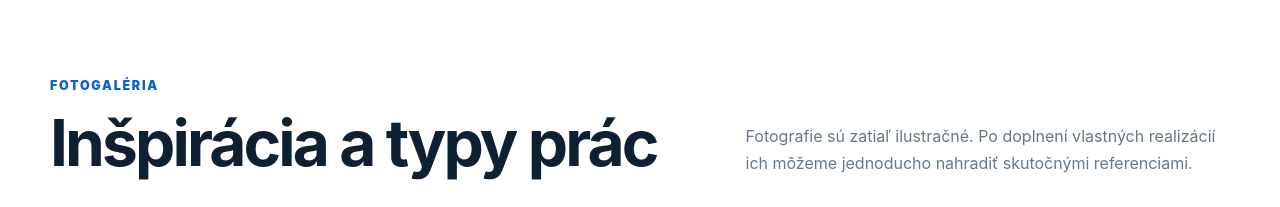
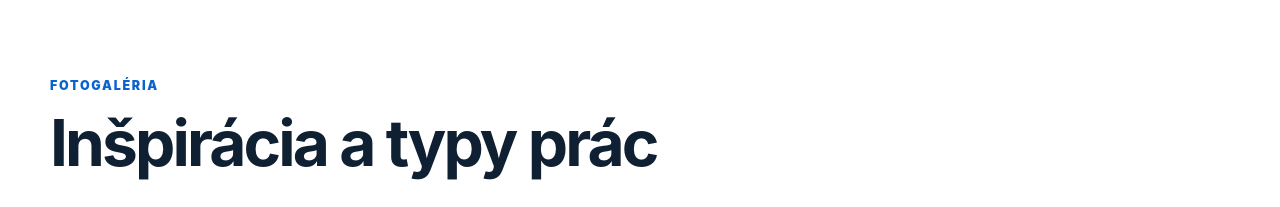
Before and after one commit to peterferenc246-design/andrew, a plain HTML site: page index.html in a window 1280 px wide. Shown: the part 2900-3107 px from the top of the page. Drawn offline with Linux system fonts and the light colour scheme.

Commit message:
Remove gallery placeholder note

```diff
--- a/index.html
+++ b/index.html
@@ -163,7 +163,6 @@
             <span class="eyebrow">FOTOGALÉRIA</span>
             <h2>Inšpirácia a typy prác</h2>
           </div>
-          <p>Fotografie sú zatiaľ ilustračné. Po doplnení vlastných realizácií ich môžeme jednoducho nahradiť skutočnými referenciami.</p>
         </div>
 
         <div class="gallery-grid">
```
